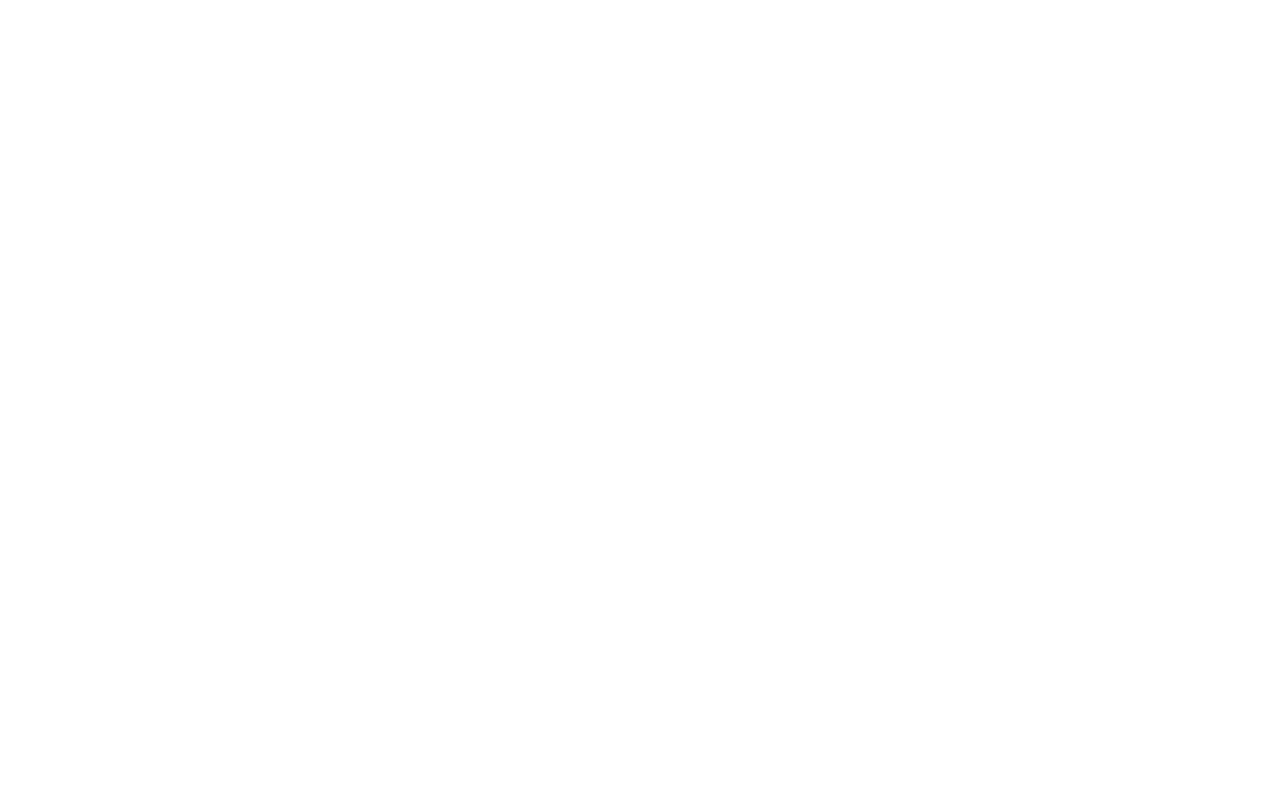
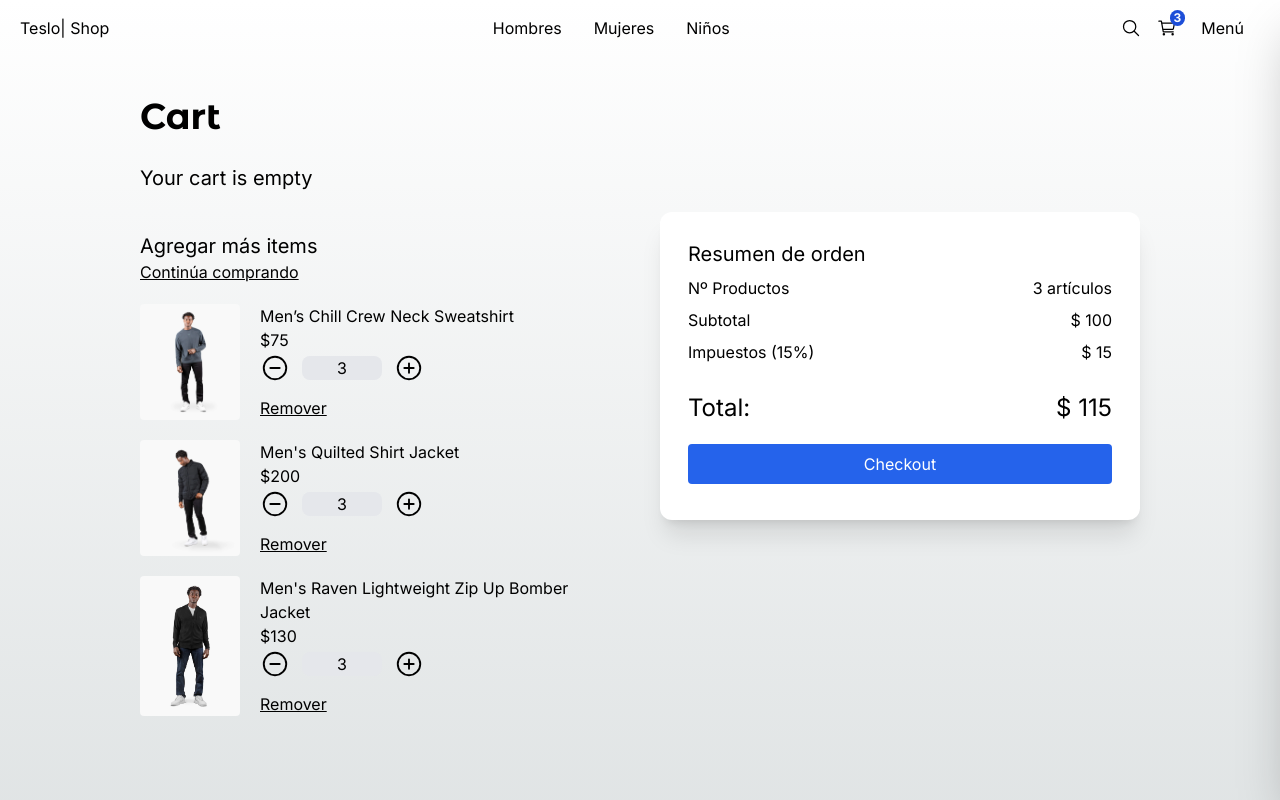
Before and after one commit to Starklord17/TesloShop, a Next.js app: page /cart in a window 1280 px wide. Before the commit this address had no page. Shown: the top 800 px of the page. Built offline with nearby package versions, Linux system fonts and the light colour scheme.

Commit message:
refactor: Update cart and checkout pages layout and styles

```diff
--- a/src/app/(shop)/cart/page.tsx
+++ b/src/app/(shop)/cart/page.tsx
@@ -12,7 +12,7 @@
 
 export default function CartPage() {
 
-  redirect("/empty");
+  // redirect("/empty");
 
   return (
     <main className="flex justify-center items-center mb-72 px-10 sm:px-0">
@@ -53,7 +53,8 @@
           </article>
 
           {/* Checkout - Resumen de orden*/}
-          <aside className="bg-white rounded-xl shadow-xl p-7 flex flex-col justify-between h-72">
+          {/* <aside className="bg-white rounded-xl shadow-xl p-7 flex flex-col justify-between h-72"> */}
+          <aside className="bg-white rounded-xl shadow-xl p-7 h-fit">
             <h2 className="text-xl mb-2">Resumen de orden</h2>
 
             <div className="grid grid-cols-2 gap-2">
```
